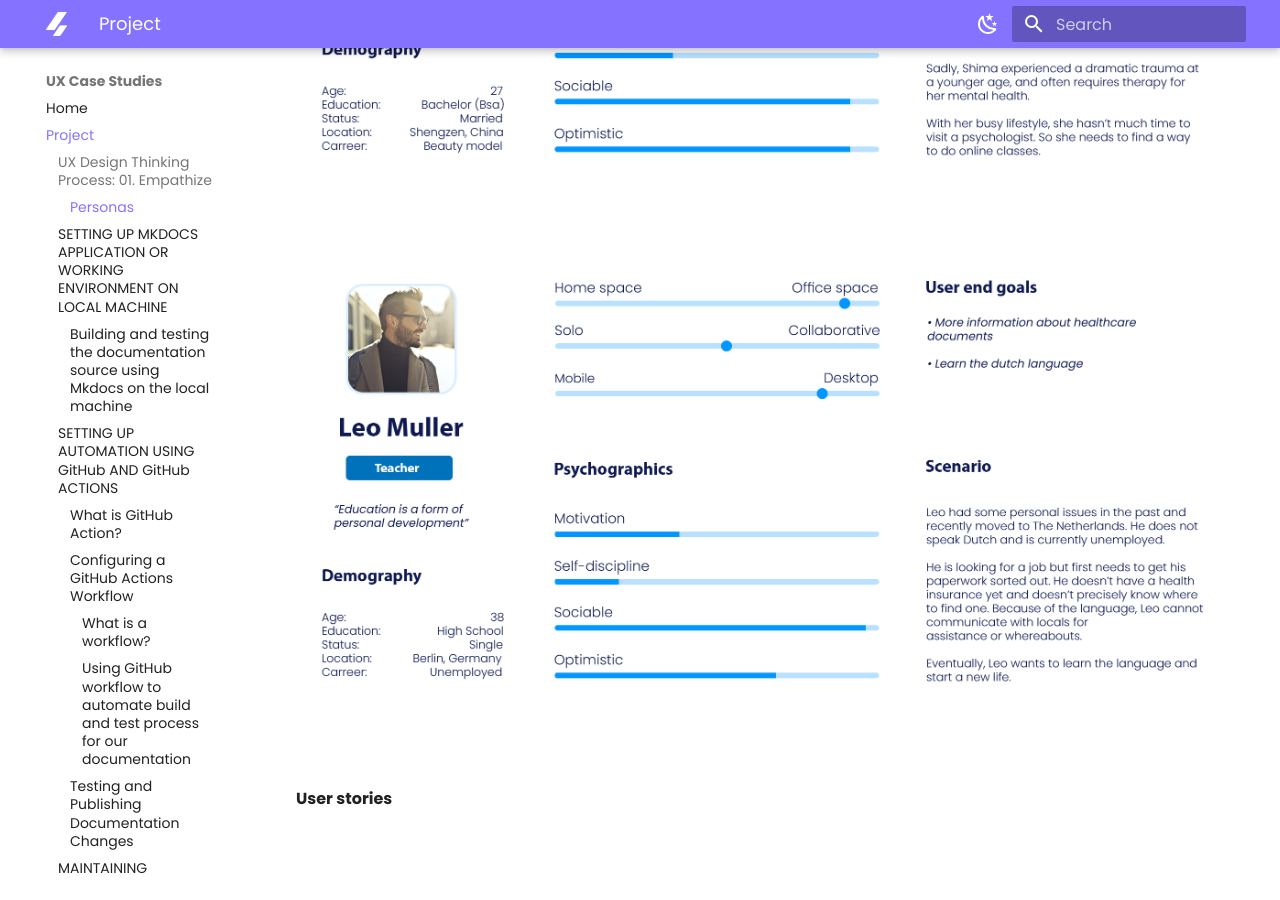
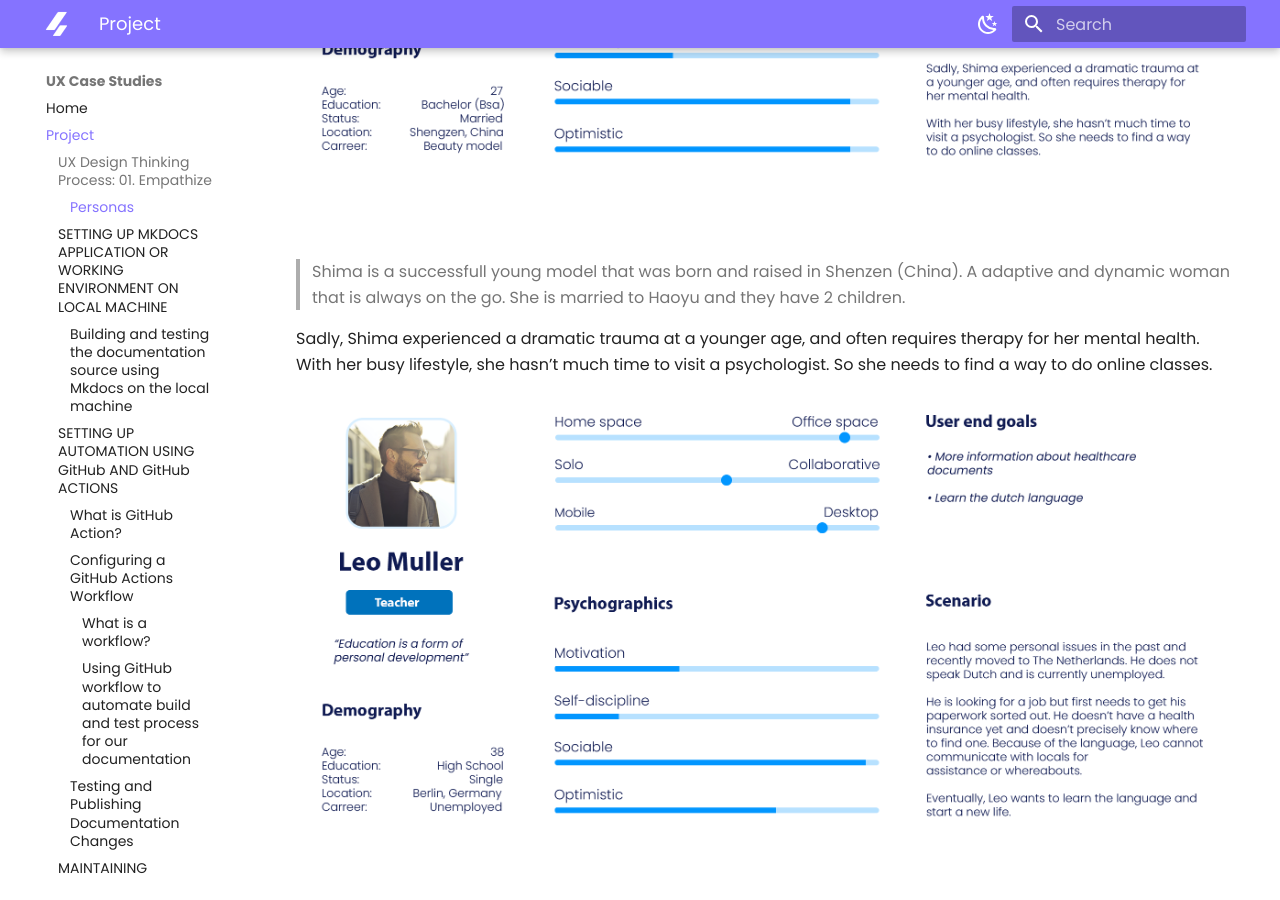
Before and after one commit to divstackio/docs-study, an MkDocs documentation site: the page built from docs/project.md, in a window 1280 px wide and 900 px high, scrolled down 1250 px. Built offline with MkDocs 1.6.1 and Material for MkDocs 9.7.7, drawn with Linux system fonts in a browser that asks for light colours.

Commit message:
Update project.md

```diff
--- a/docs/project.md
+++ b/docs/project.md
@@ -38,6 +38,11 @@ We started our project by empathizing with users and creating random personas th
 
 <img src="https://raw.githubusercontent.com/divstackio/docs-study/main/docs/img/persona001.png#gh-light-mode-only">
 <img src="https://raw.githubusercontent.com/divstackio/docs-study/main/docs/img/persona001d.png#gh-dark-mode-only">
+> Shima is a successfull young model that was born and raised in Shenzen (China).
+A adaptive and dynamic woman that is always on the go. She is married to Haoyu and they have 2 children.
+
+Sadly, Shima experienced a dramatic trauma at a younger age, and often requires therapy for her mental health.
+With her busy lifestyle, she hasn’t much time to visit a psychologist. So she needs to find a way to do online classes.
 
 <img src="https://raw.githubusercontent.com/divstackio/docs-study/main/docs/img/persona002.png#gh-light-mode-only">
 <img src="https://raw.githubusercontent.com/divstackio/docs-study/main/docs/img/PERSONA002d.png#gh-dark-mode-only">
```
